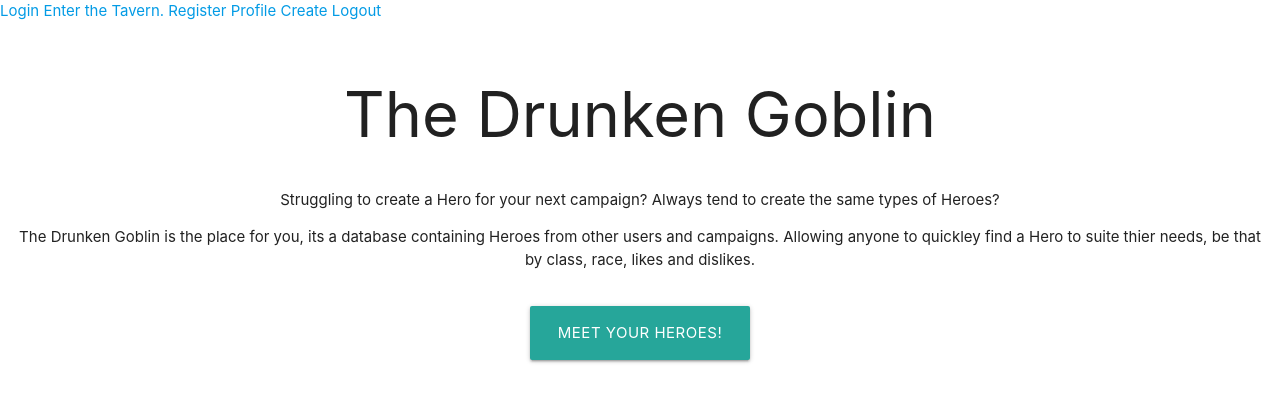
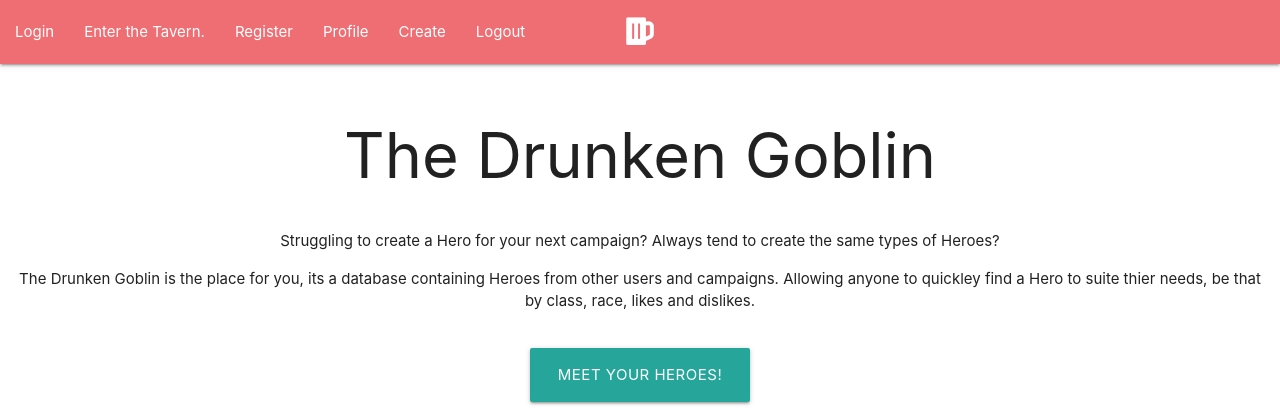
Before and after one commit to Code-Institute-Submissions/IBrazyI-The-Drunken-Goblin, a Flask app: page / in a window 1280 px wide. Shown: the top 420 px of the page. Run offline with Flask 2, Linux system fonts and the light colour scheme; the visitor is signed in with stand-in values (Sample User, id 1); parts of the project's set-up code (start-up, migrations or seed data) failed here and were passed over; some libraries are stand-ins or nearby versions.

Commit message:
Completed layout for nav bad at small and large screen sizes at smaller screen sizes nav elements condence into burger icon correctley

```diff
--- /dev/null
+++ b/static/js/script.js
@@ -0,0 +1,4 @@
+
+  $(document).ready(function(){
+    $('.sidenav').sidenav();
+  });
--- a/templates/base.html
+++ b/templates/base.html
@@ -14,18 +14,38 @@
 <body>
 
     <header>
-        <div class="">
-          <a href="{{ url_for('landing') }}" class="">Login</a>
-          <a href="{{ url_for('tavern') }}" class="">Enter the Tavern.</a>
-          <a href="{{ url_for('register') }}">Register</a>
-          {% if session.user %}
-          <a href="{{ url_for('profile') }}">Profile</a>
-          {% endif %}
-          {% if session.user %}
-          <a href="{{ url_for('create') }}">Create</a>
-          <a href="{{ url_for('logout') }}">Logout</a>
-          {% endif %}
+      <nav>
+        <div class="nav-wrapper valign-wrapper">
+          <a href="#" class=" brand-logo center fas fa-beer"></a>
+          <a href="#" data-target="mobile-demo" class="sidenav-trigger"><i class="fas fa-bars"></i></a>
+          <ul class="right hide-on-med-and-down">
+            <li><a href="{{ url_for('landing') }}" class="">Login</a></li>
+            <li><a href="{{ url_for('tavern') }}" class="">Enter the Tavern.</a></li>
+            <li><a href="{{ url_for('register') }}">Register</a></li>
+            {% if session.user %}
+            <li><a href="{{ url_for('profile') }}">Profile</a></li>
+            {% endif %}
+            {% if session.user %}
+            <li><a href="{{ url_for('create') }}">Create</a></li>
+            <li><a href="{{ url_for('logout') }}">Logout</a></li>
+            {% endif %}
+          </ul>
         </div>
+      </nav>
+
+      <ul class="sidenav" id="mobile-demo">
+        <li><a href="{{ url_for('landing') }}" class="">Login</a></li>
+        <li><a href="{{ url_for('tavern') }}" class="">Enter the Tavern.</a></li>
+        <li><a href="{{ url_for('register') }}">Register</a></li>
+        {% if session.user %}
+        <li><a href="{{ url_for('profile') }}">Profile</a></li>
+        {% endif %}
+        {% if session.user %}
+        <li><a href="{{ url_for('create') }}">Create</a></li>
+        <li><a href="{{ url_for('logout') }}">Logout</a></li>
+        {% endif %}
+      </ul>
+
     </header>
 
       <main>
```
